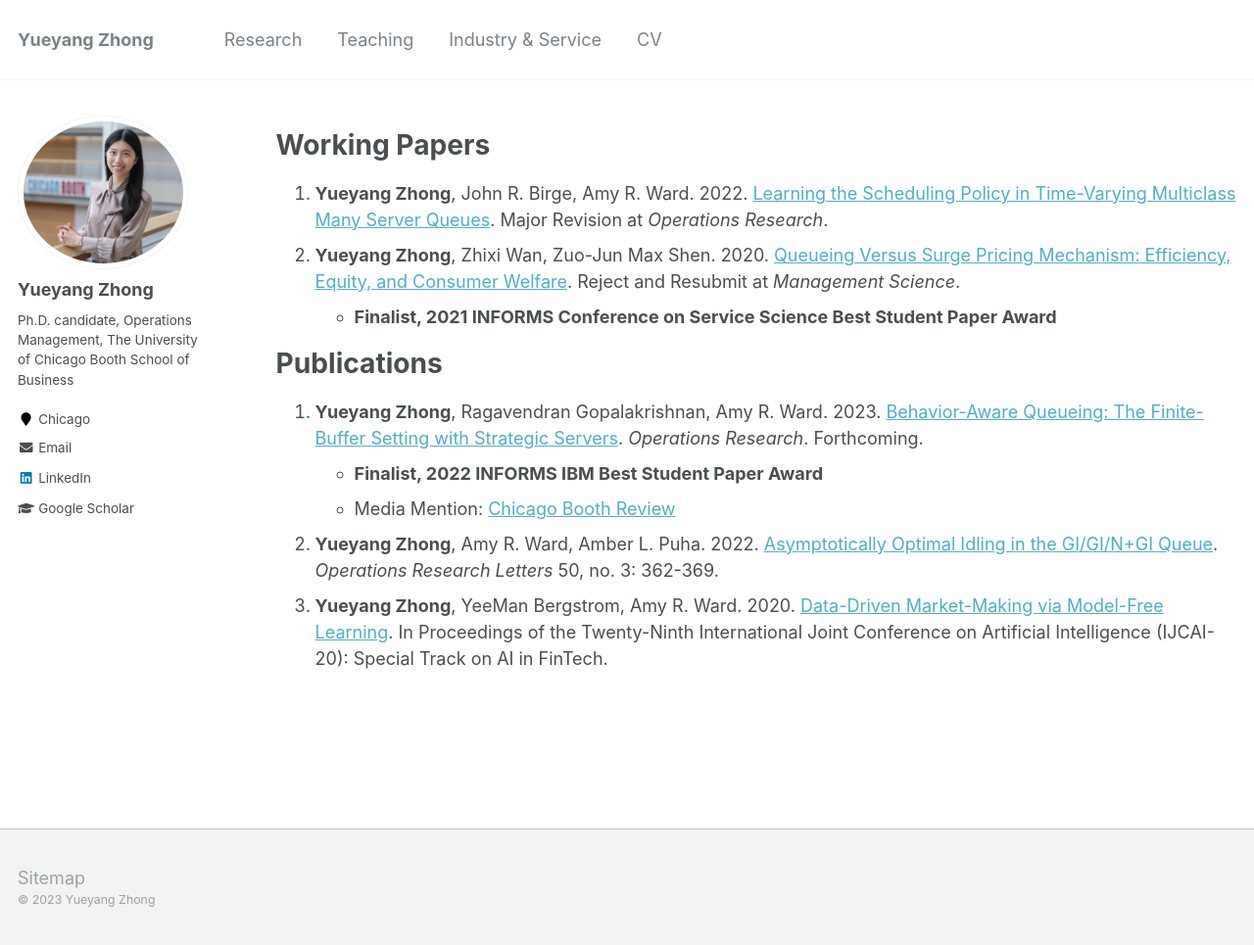
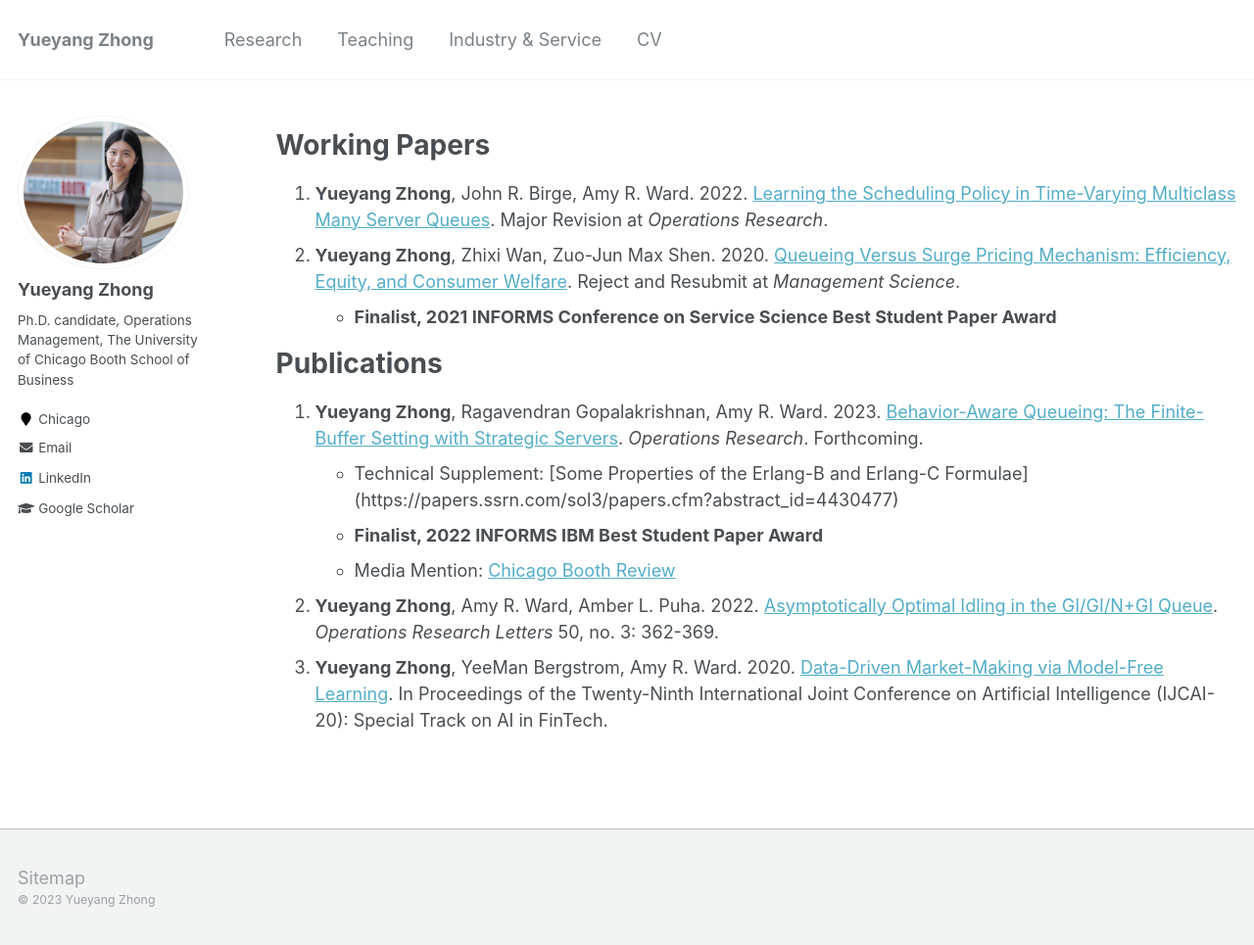
Before and after one commit to alicemengqi/site, a Jekyll site: the page built from _pages/publications.md, in a window 1280 px wide and 965 px high. Shown: the whole window at 98% size. Built offline with Jekyll 4.4.1, drawn with Linux system fonts in a browser that asks for light colours.

Commit message:
Update publications.md

```diff
--- a/_pages/publications.md
+++ b/_pages/publications.md
@@ -15,6 +15,7 @@ author_profile: true
 
 # Publications
 1. **Yueyang Zhong**, Ragavendran Gopalakrishnan, Amy R. Ward. 2023. [Behavior-Aware Queueing: The Finite-Buffer Setting with Strategic Servers](https://papers.ssrn.com/sol3/papers.cfm?abstract_id=3633435). *Operations Research*. Forthcoming.
+   - Technical Supplement: [Some Properties of the Erlang-B and Erlang-C Formulae] (https://papers.ssrn.com/sol3/papers.cfm?abstract_id=4430477)
    - **Finalist, 2022 INFORMS IBM Best Student Paper Award**
    - Media Mention: [Chicago Booth Review](https://www.chicagobooth.edu/review/secrets-wait-loss)
 2. **Yueyang Zhong**, Amy R. Ward, Amber L. Puha. 2022. [Asymptotically Optimal Idling in the GI/GI/N+GI Queue](https://www.sciencedirect.com/science/article/pii/S0167637722000530). *Operations Research Letters* 50, no. 3: 362-369.
```
